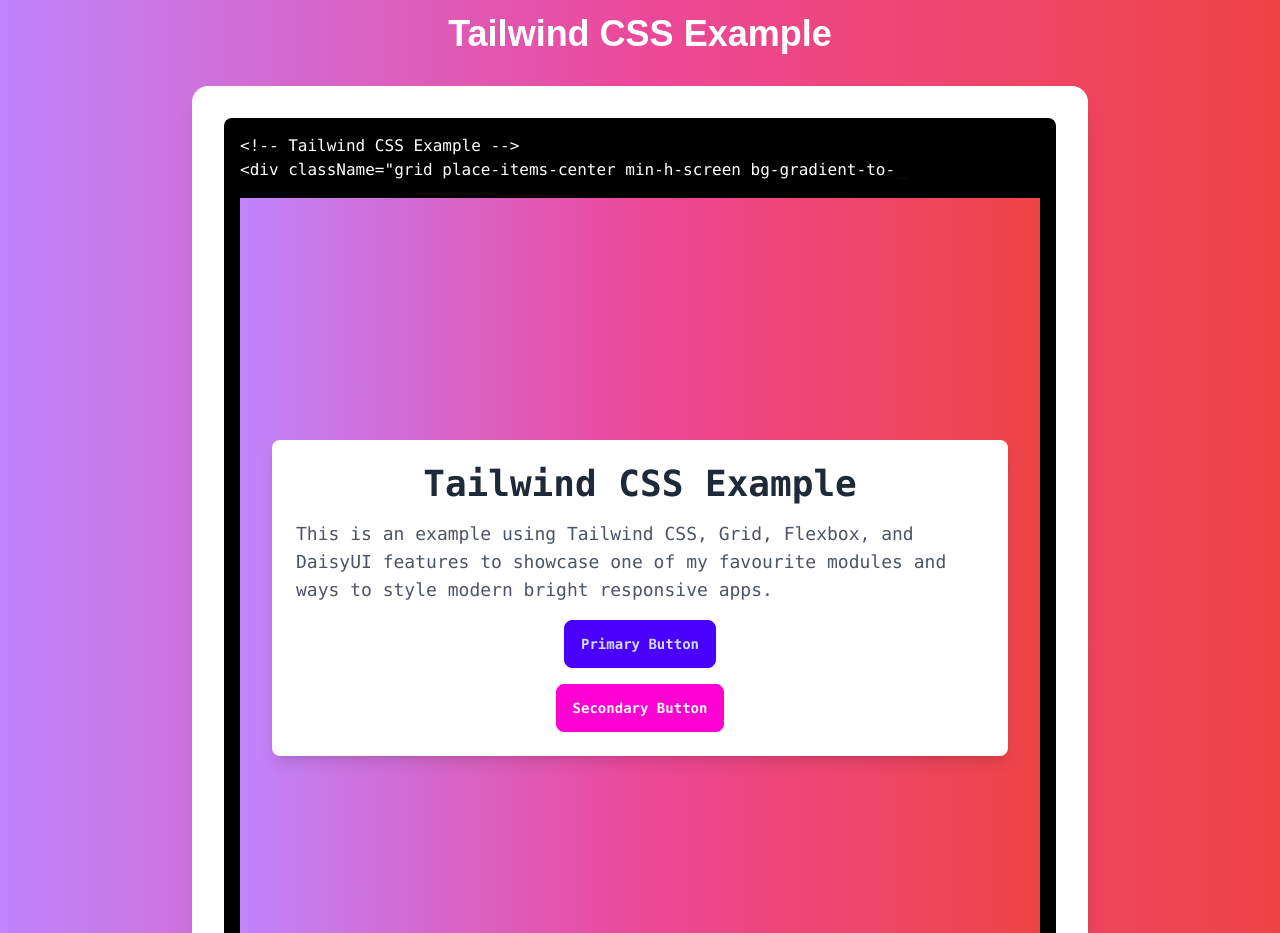
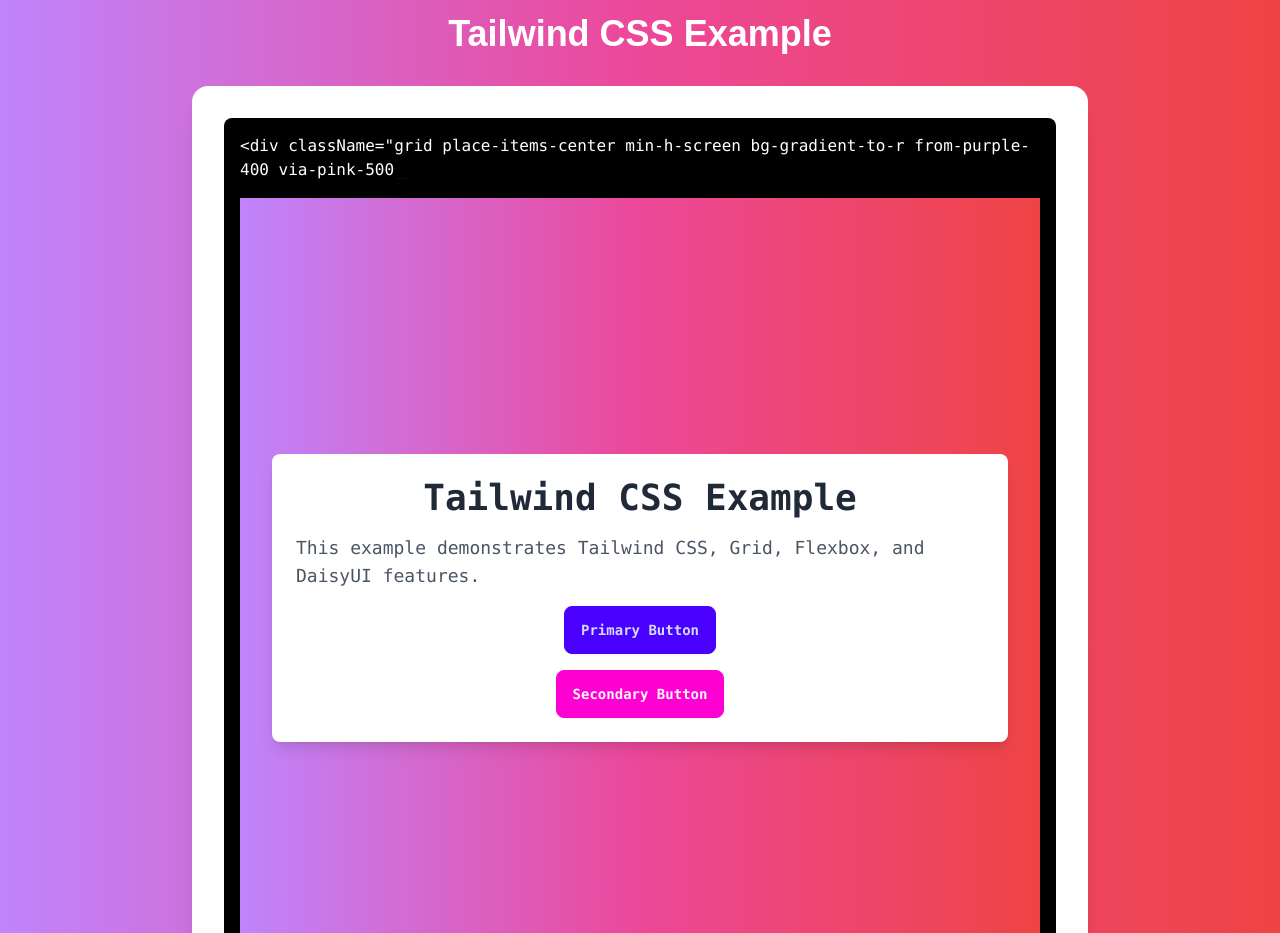
Before and after one commit to nicky-mc/typescript-demo, a Next.js app: page / in a window 1280 px wide. Shown: the part 4440-5373 px from the top of the page. Built offline with nearby package versions, Linux system fonts and the light colour scheme.

Commit message:
Update TailwindExample.tsx

```diff
--- a/src/app/components/TailwindExample.tsx
+++ b/src/app/components/TailwindExample.tsx
@@ -1,26 +1,44 @@
-import React from 'react';
+import React, { useState, useEffect, useRef } from 'react';
 import { Typewriter } from 'react-simple-typewriter';
 
 const TailwindExample: React.FC = () => {
+  const [startTyping, setStartTyping] = useState(false);
+  const ref = useRef<HTMLDivElement>(null);
+
+  useEffect(() => {
+    const observer = new IntersectionObserver(
+      ([entry]) => setStartTyping(entry.isIntersecting),
+      { threshold: 0.1 }
+    );
+    if (ref.current) observer.observe(ref.current);
+    return () => observer.disconnect();
+  }, []);
+
   return (
-    <div className="bg-black p-4 rounded-lg text-white font-mono">
+    <div ref={ref} className="bg-black p-4 rounded-lg text-white font-mono">
       <pre className="whitespace-pre-wrap">
         <code>
+          {startTyping && (
             <Typewriter
-            words={[`<!-- Tailwind CSS Example -->\n<div className="grid place-items-center min-h-screen bg-gradient-to-r from-purple-400 via-pink-500 to-red-500 p-8">\n  <div className="flex flex-col items-center justify-center space-y-4 p-6 bg-white rounded-lg shadow-lg">\n    <h1 className="text-4xl font-bold text-gray-800">Tailwind CSS Example</h1>\n    <p className="text-lg text-gray-600">This is an example using Tailwind CSS, Grid, Flexbox, and DaisyUI features to showcase one of my favourite modules and ways to style modern bright responsive apps.</p>\n    <button className="btn btn-primary">Primary Button</button>\n    <button className="btn btn-secondary">Secondary Button</button>\n  </div>\n</div>`]}
+              words={[`<div className="grid place-items-center min-h-screen bg-gradient-to-r from-purple-400 via-pink-500 to-red-500">...\n</div>`]}
               loop={false}
               cursor
-            cursorStyle='_'
+              cursorStyle="_"
               typeSpeed={70}
               deleteSpeed={50}
               delaySpeed={2000}
             />
+          )}
         </code>
       </pre>
+
+      {/* Rendered Tailwind Output */}
       <div className="grid place-items-center min-h-screen bg-gradient-to-r from-purple-400 via-pink-500 to-red-500 p-8 mt-4">
         <div className="flex flex-col items-center justify-center space-y-4 p-6 bg-white rounded-lg shadow-lg">
           <h1 className="text-4xl font-bold text-gray-800">Tailwind CSS Example</h1>
-          <p className="text-lg text-gray-600">This is an example using Tailwind CSS, Grid, Flexbox, and DaisyUI features to showcase one of my favourite modules and ways to style modern bright responsive apps.</p>
+          <p className="text-lg text-gray-600">
+            This example demonstrates Tailwind CSS, Grid, Flexbox, and DaisyUI features.
+          </p>
           <button className="btn btn-primary">Primary Button</button>
           <button className="btn btn-secondary">Secondary Button</button>
         </div>
```
Lines whose indentation alone changed are shown as unchanged.
